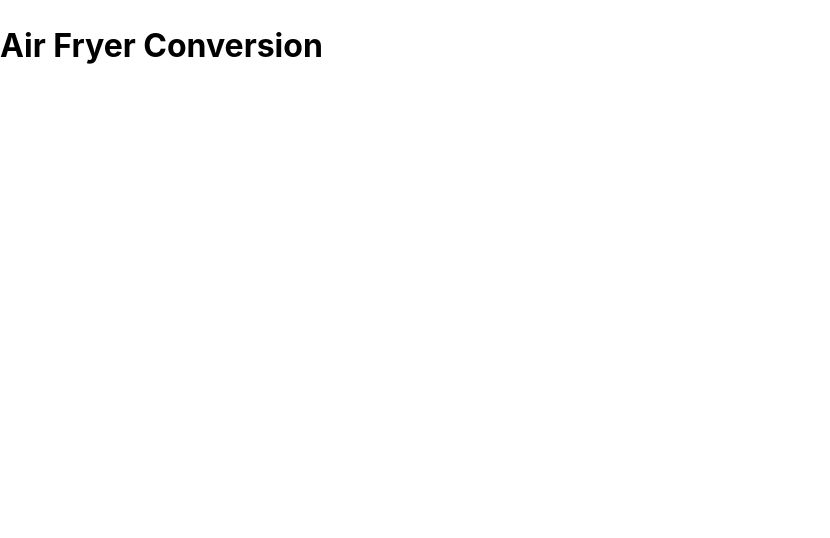
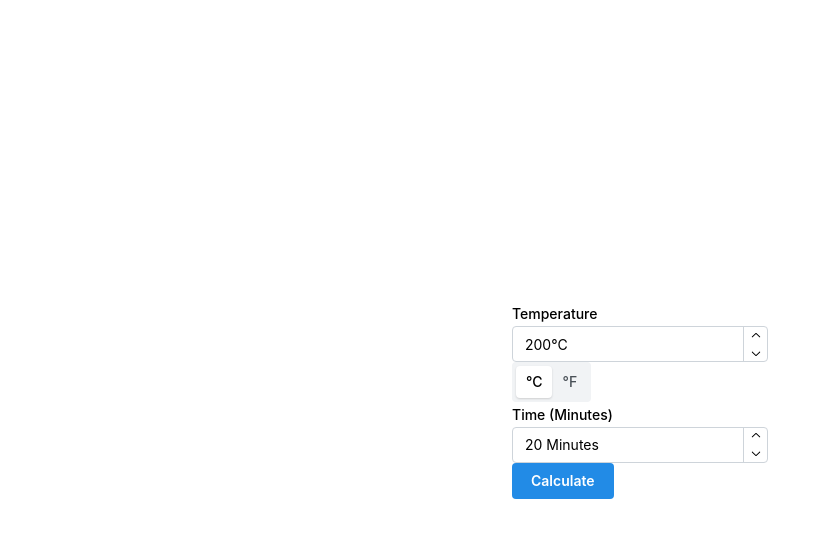
Before and after one commit to Sam-Douglas/AirFryerConversion, a React (Vite) app in the folder client/: page / in a window 1280 px wide. Shown: the top 538 px of the page, without its empty margins (0-830 px from the left). Built offline with nearby package versions, Linux system fonts and the light colour scheme.

Commit message:
Created input form

```diff
--- /dev/null
+++ b/client/src/features/Converter/RecipeConverter.tsx
@@ -0,0 +1,14 @@
+import { Button, Center, NumberInput, SegmentedControl } from "@mantine/core";
+
+export default function RecipeConverter() {
+    return (
+        <Center h="100vh">
+            <form>
+                <NumberInput label="Temperature" placeholder="E.g. 200" suffix="°C" step={5} defaultValue={200}/>
+                <SegmentedControl data={["°C", "°F"]}/>
+                <NumberInput label="Time (Minutes)" placeholder="E.g. 20" suffix=" Minutes" defaultValue={20}/>
+                <Button type="submit">Calculate</Button>
+            </form>
+        </Center>
+    )
+}
--- a/client/src/features/HomePage/HomePage.tsx
+++ b/client/src/features/HomePage/HomePage.tsx
@@ -1,3 +1,5 @@
+import RecipeConverter from "../Converter/RecipeConverter";
+
 export default function HomePage() {
-    return <h1>Air Fryer Conversion</h1>;
+    return <RecipeConverter/>;
 }
```
